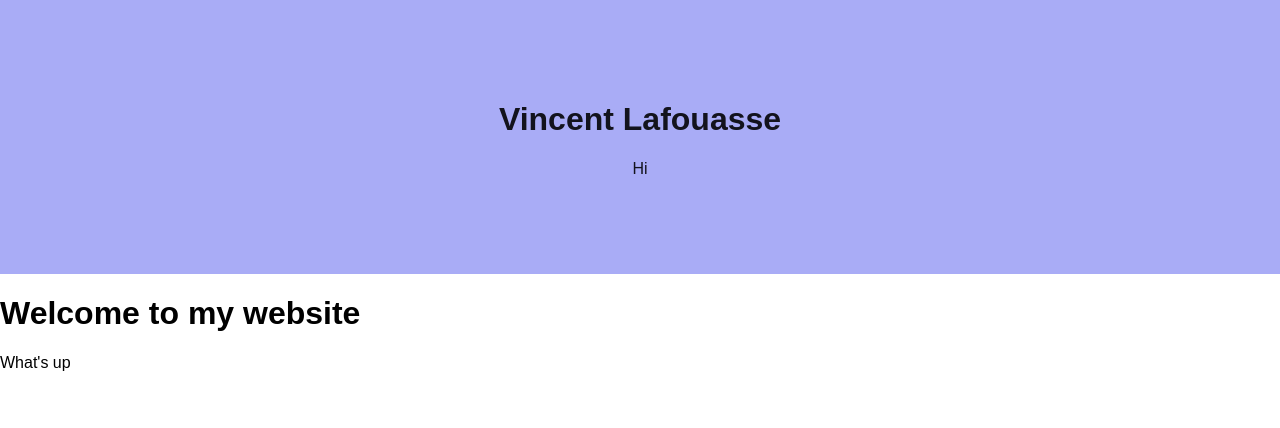
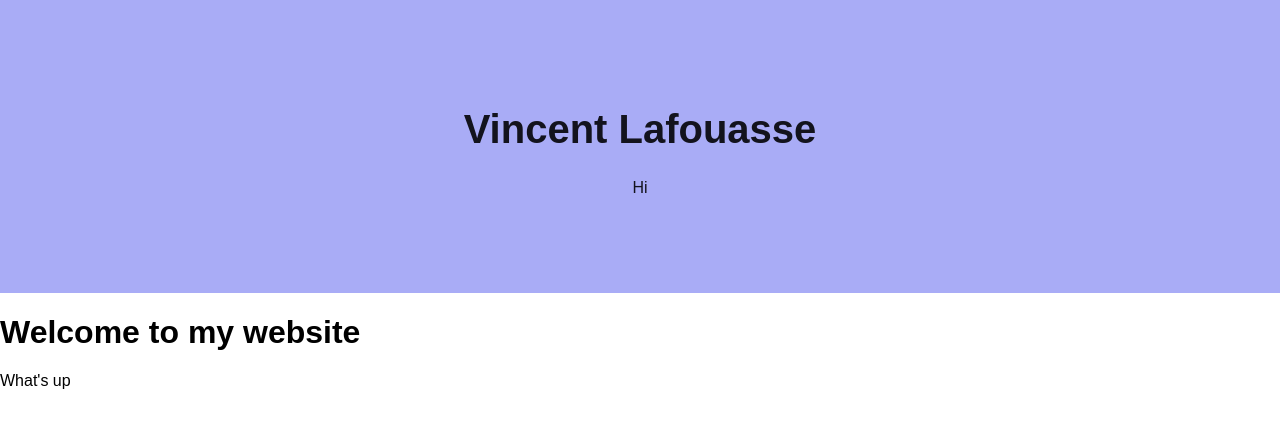
Before and after one commit to vincent-lafouasse/personal-homepage, a plain HTML site: page index.html in a window 1280 px wide. Drawn offline with Linux system fonts and the light colour scheme.

Commit message:
adjust h1 font size

```diff
--- a/index.html
+++ b/index.html
@@ -21,6 +21,10 @@
   background: #A9ACF6;
   color: #13131D;
   }
+
+	.header h1 {
+		font-size: 40px;
+	}
   </style>
 </head>
 <body>
```
